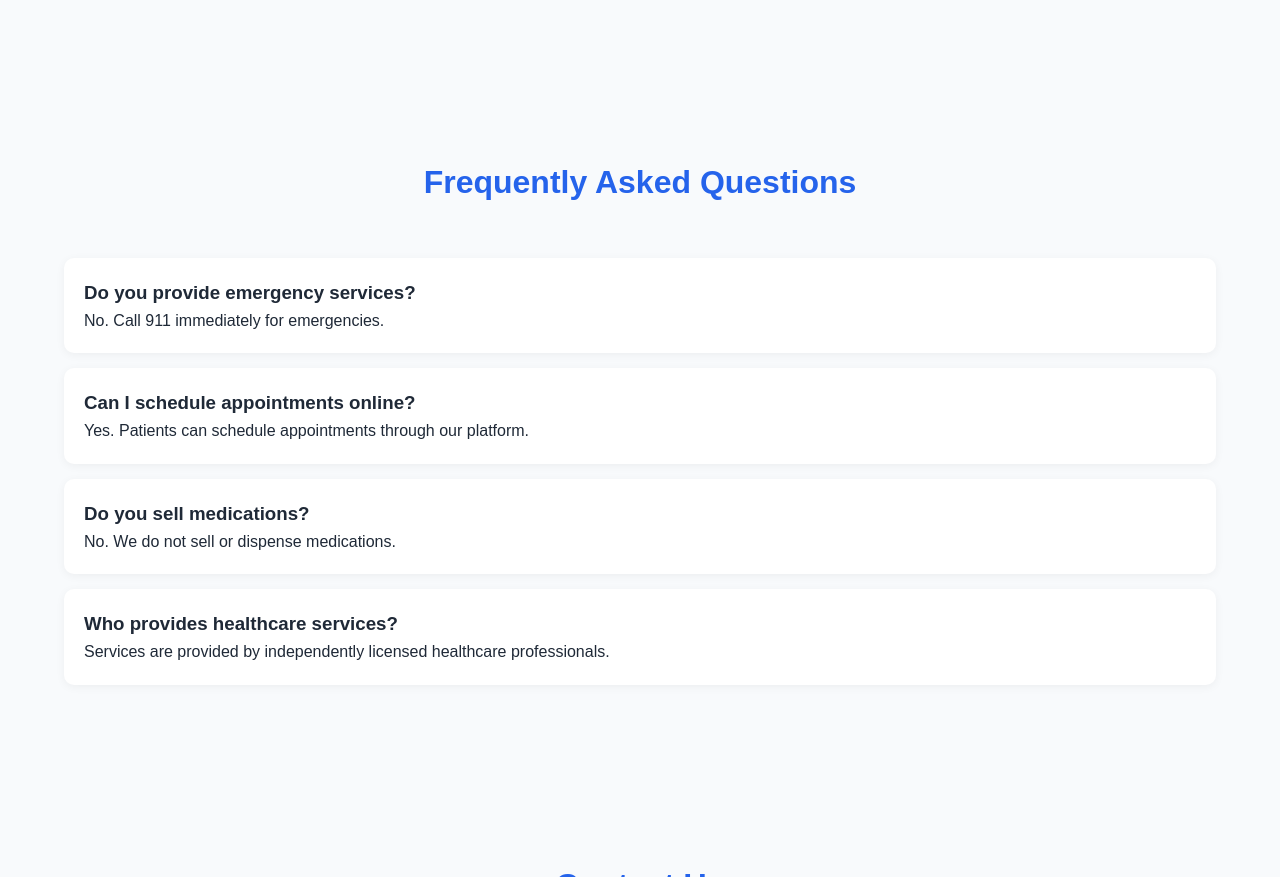
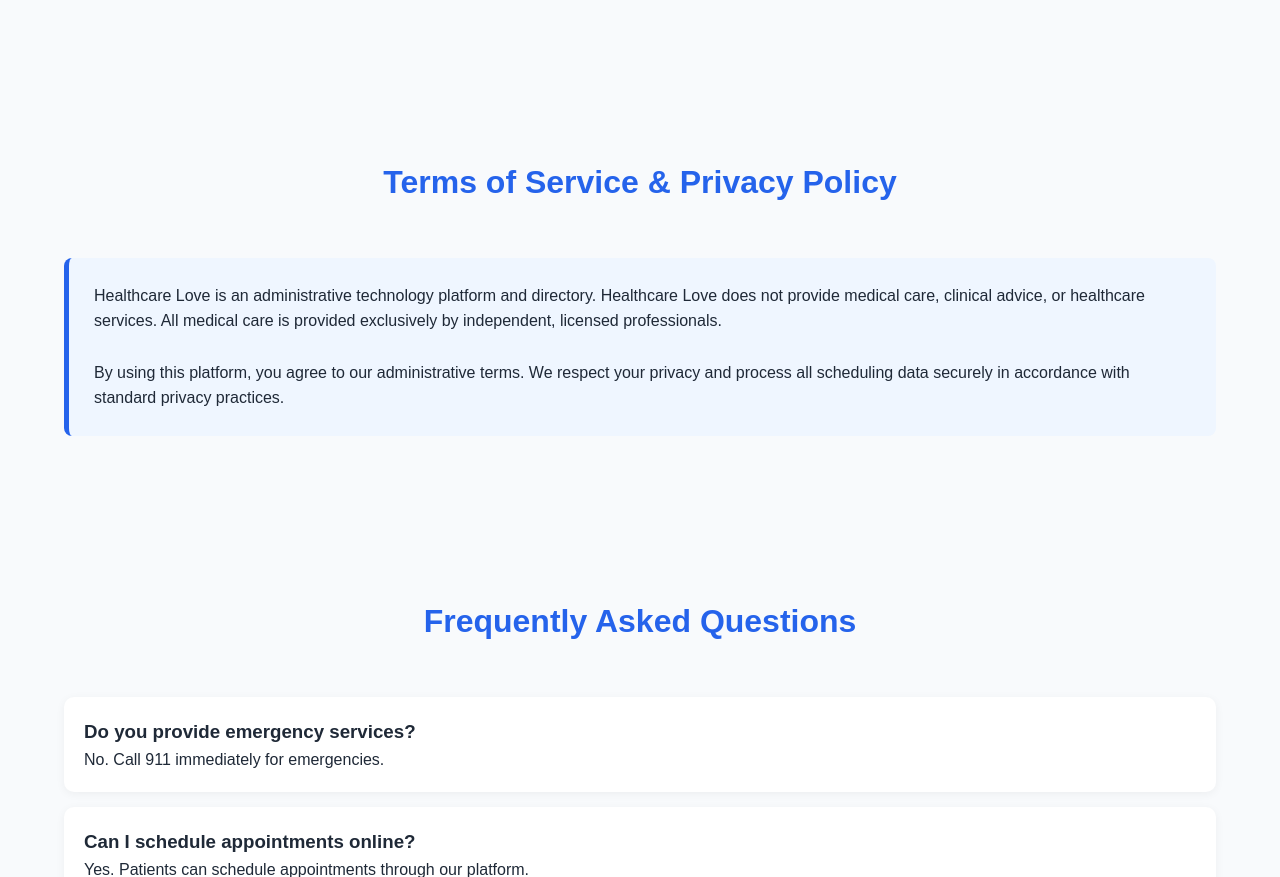
Before and after one commit to privateink08-a11y/health-care-love.github.io, a plain HTML site: page index.html in a window 1280 px wide. Shown: the part 2526-3403 px from the top of the page. Drawn offline with Linux system fonts and the light colour scheme.

Commit message:
Update index.html

```diff
--- a/index.html
+++ b/index.html
@@ -322,7 +322,20 @@
 
 </div>
 </section>
-
+<section id="legal-disclosures">
+  <div class="container">
+    <h2 class="section-title">Terms of Service & Privacy Policy</h2>
+    <div class="notice">
+      <p>
+        Healthcare Love is an administrative technology platform and directory. Healthcare Love does not provide medical care, clinical advice, or healthcare services. All medical care is provided exclusively by independent, licensed professionals.
+      </p>
+      <br>
+      <p>
+        By using this platform, you agree to our administrative terms. We respect your privacy and process all scheduling data securely in accordance with standard privacy practices.
+      </p>
+    </div>
+  </div>
+</section>
 <section id="faq">
 <div class="container">
 
```
